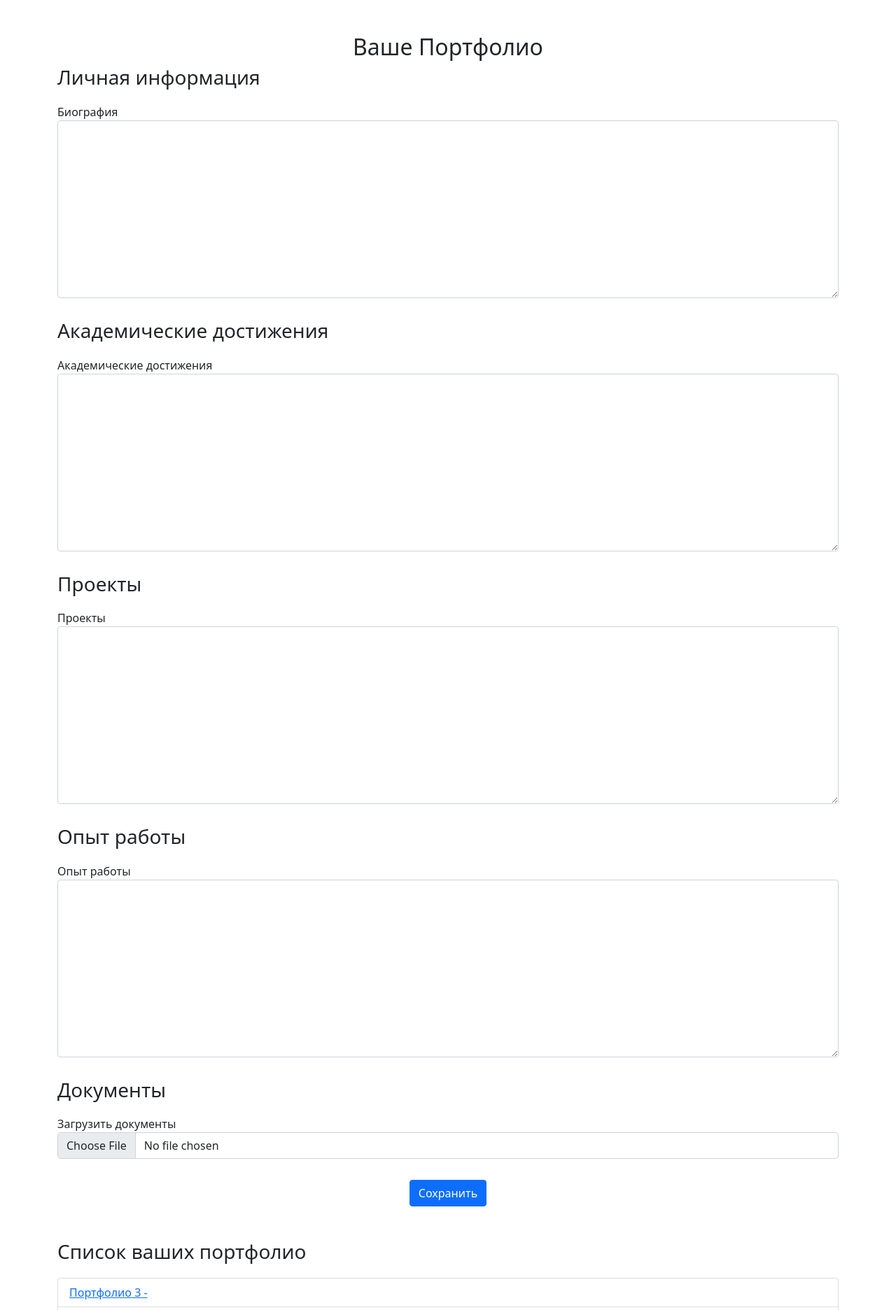
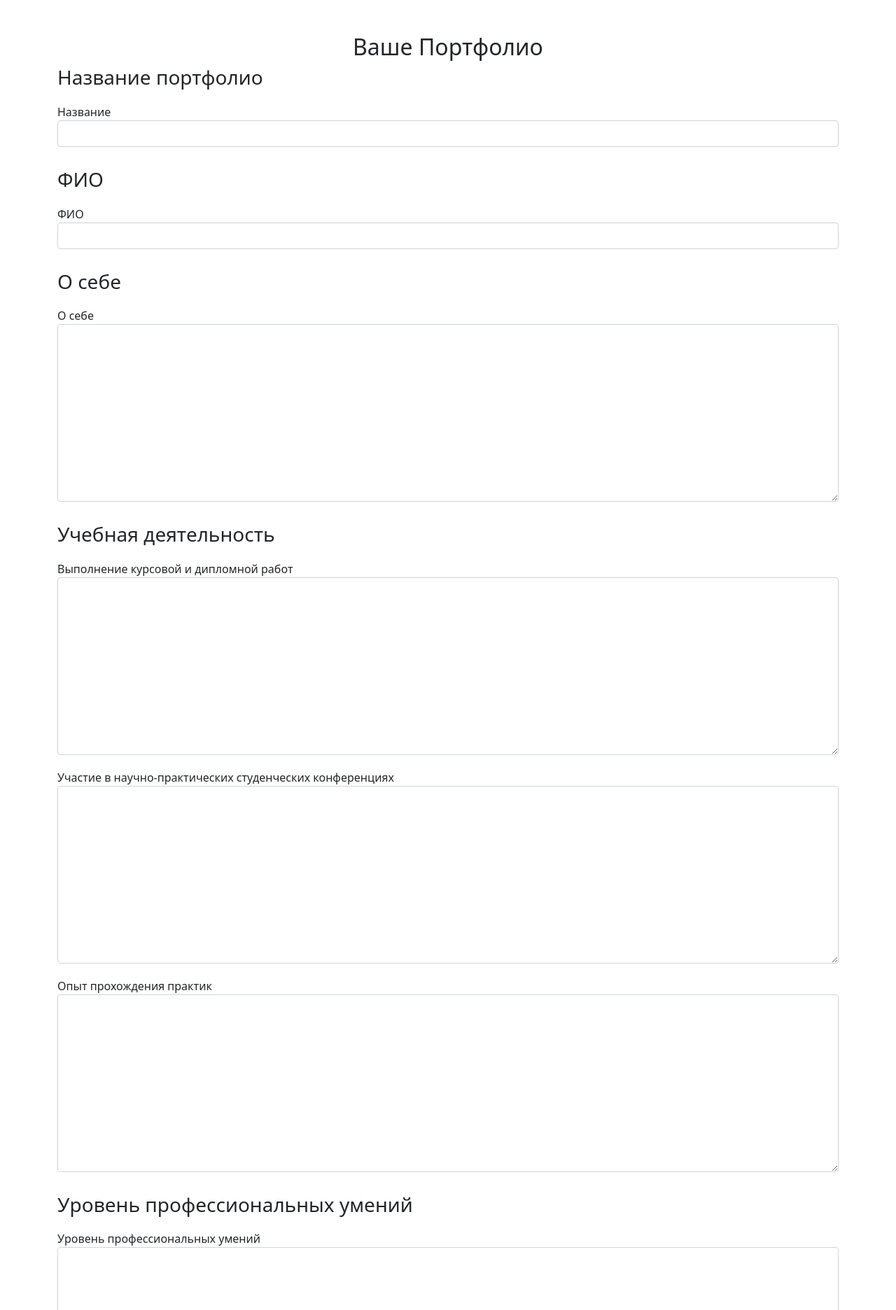
Before and after one commit to dberd/sitePortfolio, a Django app: page /portfolio/ in a window 1280 px wide. Shown: the part 56-1928 px from the top of the page at 70% size. Run offline with Django 5.2, Linux system fonts and the light colour scheme; a user stored in the database is signed in; data comes from the database, SQL or seed files in the repository.

Commit message:
multiple users and new portfolio

```diff
--- a/portfolio/forms.py
+++ b/portfolio/forms.py
@@ -14,10 +14,17 @@
 class PortfolioForm(forms.ModelForm):
     class Meta:
         model = Portfolio
-        fields = ['bio', 'academic_achievements', 'projects', 'work_experience', 'documents']
+        fields = [
+            'title', 'full_name', 'about_me', 'course_work', 'conferences',
+            'practices', 'skills', 'extracurricular_activities', 'documents'
+        ]
         widgets = {
-            'bio': forms.Textarea(attrs={'class': 'form-control'}),
-            'academic_achievements': forms.Textarea(attrs={'class': 'form-control'}),
-            'projects': forms.Textarea(attrs={'class': 'form-control'}),
-            'work_experience': forms.Textarea(attrs={'class': 'form-control'}),
+            'title': forms.TextInput(attrs={'class': 'form-control'}),
+            'full_name': forms.TextInput(attrs={'class': 'form-control'}),
+            'about_me': forms.Textarea(attrs={'class': 'form-control'}),
+            'course_work': forms.Textarea(attrs={'class': 'form-control'}),
+            'conferences': forms.Textarea(attrs={'class': 'form-control'}),
+            'practices': forms.Textarea(attrs={'class': 'form-control'}),
+            'skills': forms.Textarea(attrs={'class': 'form-control'}),
+            'extracurricular_activities': forms.Textarea(attrs={'class': 'form-control'}),
         }
--- a/portfolio/models.py
+++ b/portfolio/models.py
@@ -3,10 +3,14 @@
 
 class Portfolio(models.Model):
     user = models.ForeignKey(User, on_delete=models.CASCADE)
-    bio = models.TextField(blank=True, null=True)
-    academic_achievements = models.TextField(blank=True, null=True)
-    projects = models.TextField(blank=True, null=True)
-    work_experience = models.TextField(blank=True, null=True)
+    title = models.CharField(max_length=200, default='')
+    full_name = models.CharField(max_length=200, default='')
+    about_me = models.TextField(default='')
+    course_work = models.TextField(default='')
+    conferences = models.TextField(default='')
+    practices = models.TextField(default='')
+    skills = models.TextField(default='')
+    extracurricular_activities = models.TextField(default='')
     documents = models.FileField(upload_to='documents/', blank=True, null=True)
 
     def __str__(self):
--- a/portfolio/templates/portfolio/portfolio.html
+++ b/portfolio/templates/portfolio/portfolio.html
@@ -40,35 +40,57 @@
         <form method="post" enctype="multipart/form-data">
             {% csrf_token %}
             <div class="portfolio-section">
-                <h3>Личная информация</h3>
+                <h3>Название портфолио</h3>
                 <div class="form-group">
-                    <label for="bio">Биография</label>
-                    {{ form.bio }}
+                    <label for="title">Название</label>
+                    {{ form.title }}
                 </div>
             </div>
             <div class="portfolio-section">
-                <h3>Академические достижения</h3>
+                <h3>ФИО</h3>
                 <div class="form-group">
-                    <label for="academic_achievements">Академические достижения</label>
-                    {{ form.academic_achievements }}
+                    <label for="full_name">ФИО</label>
+                    {{ form.full_name }}
                 </div>
             </div>
             <div class="portfolio-section">
-                <h3>Проекты</h3>
+                <h3>О себе</h3>
                 <div class="form-group">
-                    <label for="projects">Проекты</label>
-                    {{ form.projects }}
+                    <label for="about_me">О себе</label>
+                    {{ form.about_me }}
                 </div>
             </div>
             <div class="portfolio-section">
-                <h3>Опыт работы</h3>
+                <h3>Учебная деятельность</h3>
                 <div class="form-group">
-                    <label for="work_experience">Опыт работы</label>
-                    {{ form.work_experience }}
+                    <label for="course_work">Выполнение курсовой и дипломной работ</label>
+                    {{ form.course_work }}
+                </div>
+                <div class="form-group">
+                    <label for="conferences">Участие в научно-практических студенческих конференциях</label>
+                    {{ form.conferences }}
+                </div>
+                <div class="form-group">
+                    <label for="practices">Опыт прохождения практик</label>
+                    {{ form.practices }}
                 </div>
             </div>
             <div class="portfolio-section">
-                <h3>Документы</h3>
+                <h3>Уровень профессиональных умений</h3>
+                <div class="form-group">
+                    <label for="skills">Уровень профессиональных умений</label>
+                    {{ form.skills }}
+                </div>
+            </div>
+            <div class="portfolio-section">
+                <h3>Участие во внеучебной деятельности</h3>
+                <div class="form-group">
+                    <label for="extracurricular_activities">Участие во внеучебной деятельности</label>
+                    {{ form.extracurricular_activities }}
+                </div>
+            </div>
+            <div class="portfolio-section">
+                <h3>Загрузка документов</h3>
                 <div class="form-group">
                     <label for="documents">Загрузить документы</label>
                     <input type="file" class="form-control" id="documents" name="documents">
@@ -84,7 +106,7 @@
                 {% for portfolio in portfolios %}
                     <li class="list-group-item">
                         <a href="{% url 'portfolio_detail' portfolio.user.username portfolio.id %}">
-                            Портфолио {{ portfolio.id }} - {{ portfolio.created_at }}
+                            {{ portfolio.title }}
                         </a>
                     </li>
                 {% endfor %}
```
Also changed, not shown: portfolio/templates/portfolio/portfolio_detail.html (+21 -8 lines), db.sqlite3, portfolio/migrations/0003_remove_portfolio_academic_achievements_and_more.py (added), 1 other file.
